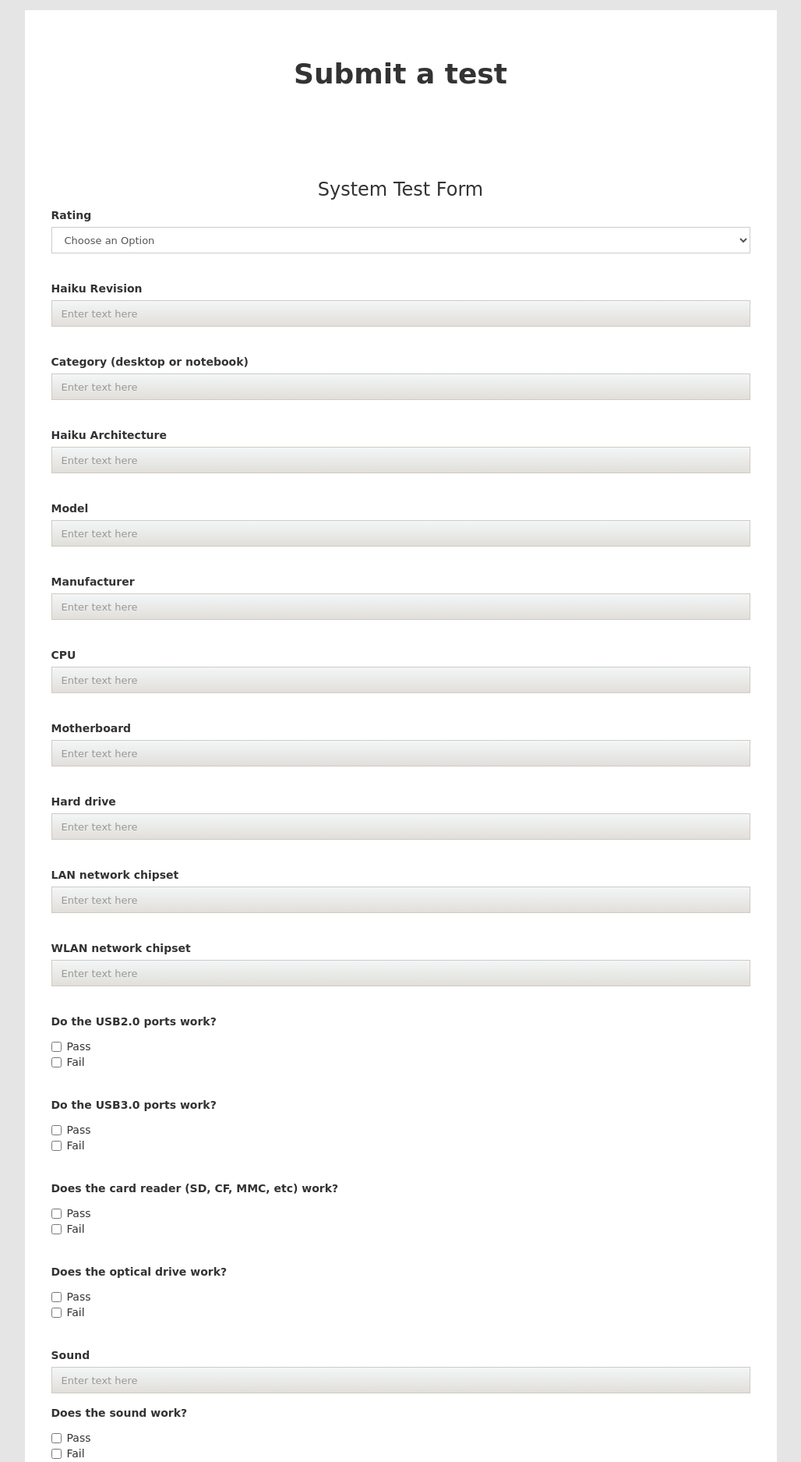
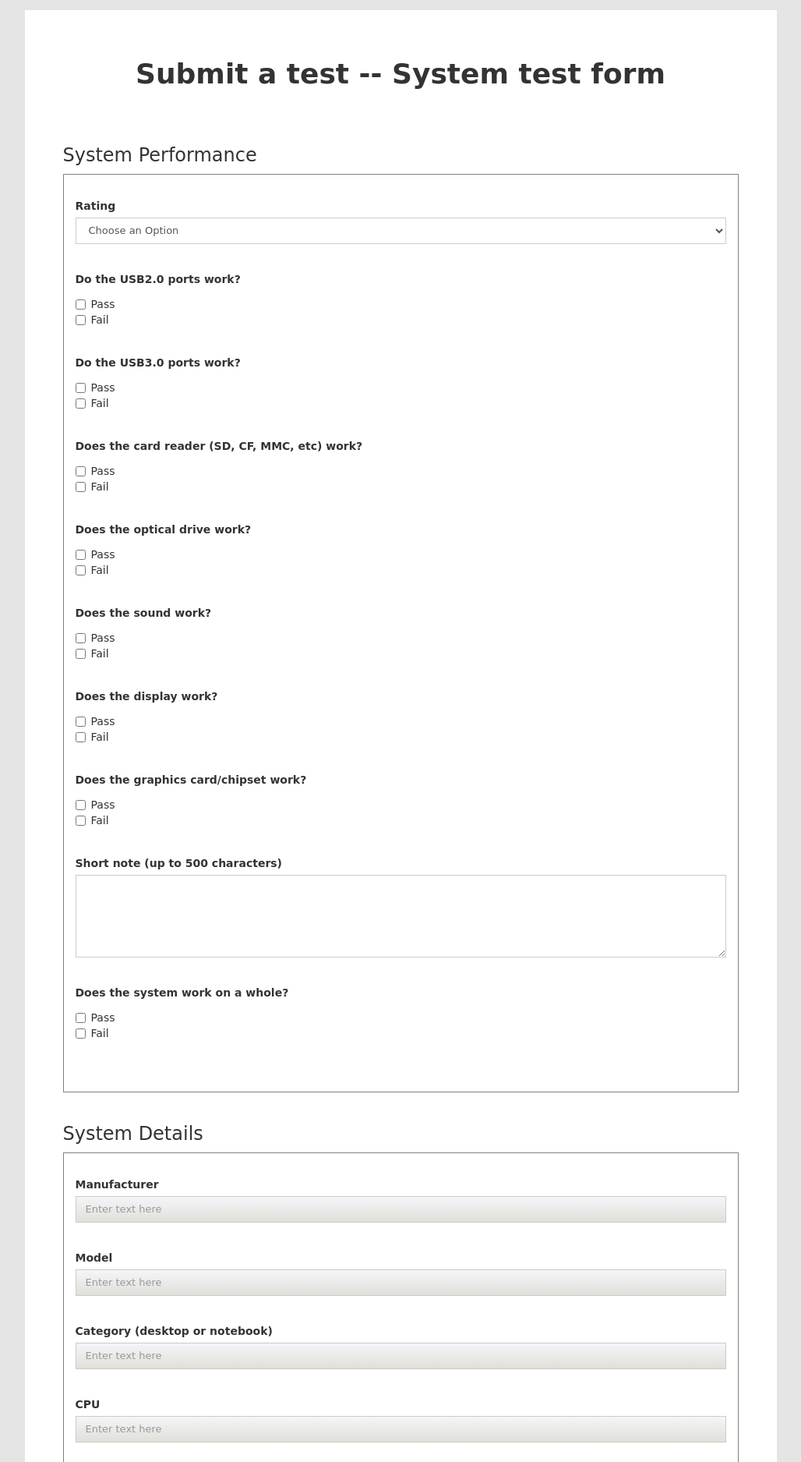
Before and after one commit to DarkmatterVale/Haiku-Configuration-Repo, a Django app: page /add_device in a window 1280 px wide. Shown: the part 51-1926 px from the top of the page at 78% size, without its empty margins (126-1154 px from the left). Run offline with Django 3.2, Linux system fonts and the light colour scheme; parts of the project's set-up code (start-up, migrations or seed data) failed here and were passed over; some libraries are stand-ins or nearby versions.

Commit message:
Clean up add test forms

```diff
--- a/hello/templates/add_test_device_form.html
+++ b/hello/templates/add_test_device_form.html
@@ -61,12 +61,14 @@
         </div>
 
         <div class="padtop-5"></div>
-        <h1 class="text-center"><b>Submit a test</b></h1>
+            <h1 class="text-center"><b>Submit a test -- System test form</b></h1>
+
             <div class="row center-list-item padtop-5">
-            <h3 class="text-center padtop-5">System Test Form</h3>
                 <form class="col s12 form-horizontal" action="{% url 'createTest' %}" method="post">
                     {% csrf_token %}
 
+                    <h3>System Performance</h3>
+                    <div style="border: 1px solid grey; padding: 3rem;">
                         <fieldset class="form-group">
                             <label for="device_rating">Rating</label>
                             <select class="form-control" name="device_rating">
@@ -77,56 +79,6 @@
                                 <option value="3 - Works well (works very well, but not every single feature is supported)">3 - Works well (works very well, but not every single feature is supported)</option>
                                 <option value="4 - Works perfectly (every feature is supported)">4 - Works perfectly (every feature is supported)</option>
                             </select>
-            </fieldset>
-            <br>
-           <fieldset class="form-group">
-               <label for="device_haiku_revision">Haiku Revision</label>
-               <input type="text" class="form-control" name="device_haiku_revision" placeholder="Enter text here">
-           </fieldset>
-           <br>
-           <fieldset class="form-group">
-               <label for="device_category">Category (desktop or notebook)</label>
-               <input type="text" class="form-control" name="device_category" placeholder="Enter text here">
-           </fieldset>
-           <br>
-           <fieldset class="form-group">
-               <label for="device_haiku_architecture">Haiku Architecture</label>
-               <input type="text" class="form-control" name="device_haiku_architecture" placeholder="Enter text here">
-           </fieldset>
-           <br>
-           <fieldset class="form-group">
-               <label for="device_name">Model</label>
-               <input type="text" class="form-control" name="device_name" placeholder="Enter text here">
-           </fieldset>
-           <br>
-           <fieldset class="form-group">
-               <label for="device_manufacturer">Manufacturer</label>
-               <input type="text" class="form-control" name="device_manufacturer" placeholder="Enter text here">
-           </fieldset>
-           <br>
-           <fieldset class="form-group">
-             <label for="device_cpu">CPU</label>
-             <input type="text" class="form-control" name="device_cpu" placeholder="Enter text here">
-           </fieldset>
-           <br>
-           <fieldset class="form-group">
-             <label for="device_motherboard">Motherboard</label>
-             <input type="text" class="form-control" name="device_motherboard" placeholder="Enter text here">
-           </fieldset>
-           <br>
-           <fieldset class="form-group">
-             <label for="device_hard_drive">Hard drive</label>
-             <input type="text" class="form-control" name="device_hard_drive" placeholder="Enter text here">
-           </fieldset>
-           <br>
-           <fieldset class="form-group">
-               <label for="device_lan_network_chipset">LAN network chipset</label>
-               <input type="text" class="form-control" name="device_lan_network_chipset" placeholder="Enter text here">
-           </fieldset>
-           <br>
-           <fieldset class="form-group">
-               <label for="device_wlan_network_chipset">WLAN network chipset</label>
-               <input type="text" class="form-control" name="device_wlan_network_chipset" placeholder="Enter text here">
                         </fieldset>
                         <br>
                         <fieldset class="form-group">
@@ -182,10 +134,6 @@
                         </fieldset>
                         <br>
                         <fieldset class="form-group">
-             <label for="device_sound">Sound</label>
-             <input type="text" class="form-control" name="device_sound" placeholder="Enter text here">
-           </fieldset>
-           <fieldset class="form-group">
                             <label>Does the sound work?</label>
                             <div class="checkbox">
                                 <label>
@@ -199,14 +147,6 @@
                         </fieldset>
                         <br>
                         <fieldset class="form-group">
-             <label for="device_display_name">Monitor model</label>
-             <input type="text" class="form-control" name="device_display_name" placeholder="Enter text here">
-           </fieldset>
-           <fieldset class="form-group">
-             <label for="device_display_config">Monitor configuration (i.e. 1024x1960)</label>
-             <input type="text" class="form-control" name="device_display_config" placeholder="Enter text here">
-           </fieldset>
-           <fieldset class="form-group">
                             <label>Does the display work?</label>
                             <div class="checkbox">
                                 <label>
@@ -219,10 +159,6 @@
                             </div>
                         </fieldset>
                         <br>
-           <fieldset class="form-group">
-             <label for="device_dedicated_graphics">Graphics card/chipset</label>
-             <input type="text" class="form-control" name="device_dedicated_graphics" placeholder="Enter text here">
-           </fieldset>
                         <fieldset class="form-group">
                             <label>Does the graphics card/chipset work?</label>
                             <div class="checkbox">
@@ -254,11 +190,89 @@
                             </div>
                         </fieldset>
                         <br>
+                    </div>
+                    <br>
 
+                    <h3>System Details</h3>
+                    <div style="border: 1px solid grey; padding: 3rem;">
                         <fieldset class="form-group">
-               <button type="submit" class="btn btn-primary padtop-2">Submit</button>
+                            <label for="device_manufacturer">Manufacturer</label>
+                            <input type="text" class="form-control" name="device_manufacturer" placeholder="Enter text here">
                         </fieldset>
+                        <br>
+                        <fieldset class="form-group">
+                            <label for="device_name">Model</label>
+                            <input type="text" class="form-control" name="device_name" placeholder="Enter text here">
+                        </fieldset>
+                        <br>
+                        <fieldset class="form-group">
+                            <label for="device_category">Category (desktop or notebook)</label>
+                            <input type="text" class="form-control" name="device_category" placeholder="Enter text here">
+                        </fieldset>
+                        <br>
+                        <fieldset class="form-group">
+                            <label for="device_cpu">CPU</label>
+                            <input type="text" class="form-control" name="device_cpu" placeholder="Enter text here">
+                        </fieldset>
+                        <br>
+                        <fieldset class="form-group">
+                            <label for="device_motherboard">Motherboard</label>
+                            <input type="text" class="form-control" name="device_motherboard" placeholder="Enter text here">
+                        </fieldset>
+                        <br>
+                        <fieldset class="form-group">
+                            <label for="device_hard_drive">Hard drive</label>
+                            <input type="text" class="form-control" name="device_hard_drive" placeholder="Enter text here">
+                        </fieldset>
+                        <br>
+                        <fieldset class="form-group">
+                            <label for="device_lan_network_chipset">LAN network chipset</label>
+                            <input type="text" class="form-control" name="device_lan_network_chipset" placeholder="Enter text here">
+                        </fieldset>
+                        <br>
+                        <fieldset class="form-group">
+                            <label for="device_wlan_network_chipset">WLAN network chipset</label>
+                            <input type="text" class="form-control" name="device_wlan_network_chipset" placeholder="Enter text here">
+                        </fieldset>
+                        <br>
+                        <fieldset class="form-group">
+                            <label for="device_sound">Sound</label>
+                            <input type="text" class="form-control" name="device_sound" placeholder="Enter text here">
+                        </fieldset>
+                        <br>
+                        <fieldset class="form-group">
+                            <label for="device_display_name">Monitor model</label>
+                            <input type="text" class="form-control" name="device_display_name" placeholder="Enter text here">
+                        </fieldset>
+                        <br>
+                        <fieldset class="form-group">
+                            <label for="device_display_config">Display resolution (i.e. 1024x1960)</label>
+                            <input type="text" class="form-control" name="device_display_config" placeholder="Enter text here">
+                        </fieldset>
+                        <br>
+                        <fieldset class="form-group">
+                            <label for="device_dedicated_graphics">Graphics card/chipset</label>
+                            <input type="text" class="form-control" name="device_dedicated_graphics" placeholder="Enter text here">
+                        </fieldset>
+                    </div>
+                    <br>
 
+                    <h3>Haiku-related information</h3>
+                    <div style="border: 1px solid grey; padding: 3rem;">
+                        <fieldset class="form-group">
+                            <label for="device_haiku_revision">Haiku Revision</label>
+                            <input type="text" class="form-control" name="device_haiku_revision" placeholder="Enter text here">
+                                </fieldset>
+                        <br>
+                        <fieldset class="form-group">
+                            <label for="component_haiku_architecture">Haiku Architecture</label>
+                            <input type="text" class="form-control" name="component_haiku_architecture" placeholder="Enter text here">
+                        </fieldset>
+                    </div>
+                    <br>
+
+                    <div class="padtop-2"></div>
+                    <button type="submit" class="btn btn-primary">Submit</button>
                     <div class="padtop-5"></div>
                 </form>
             </div>
```
Also changed, not shown: hello/templates/add_test_component_form.html (+5 -5 lines). Lines whose indentation alone changed are shown as unchanged.
